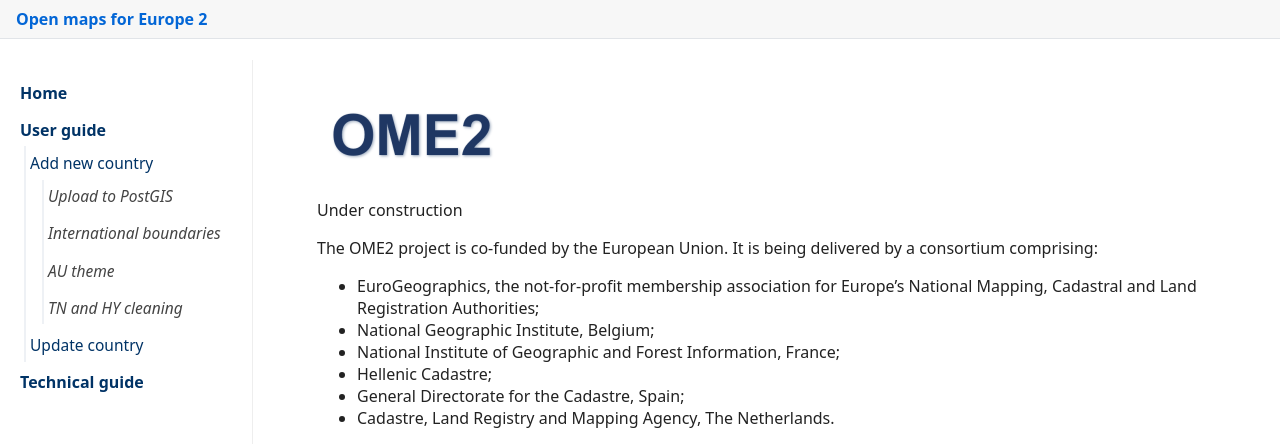
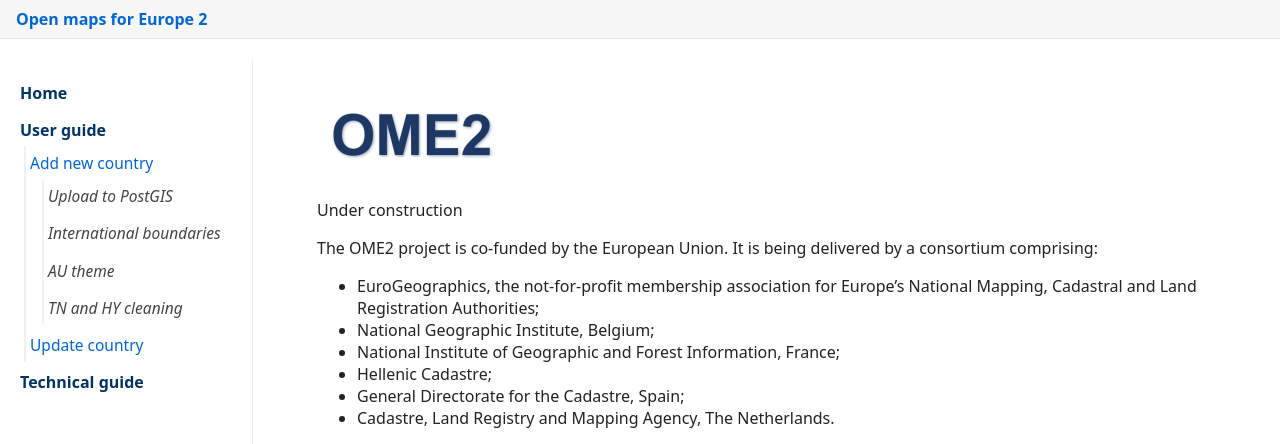
Before and after one commit to openmapsforeurope2/ome2-dev, a Jekyll site: the page built from README.md, in a window 1280 px wide. Shown: the top 444 px of the page. Built offline with Jekyll 4.4.1, drawn with Linux system fonts in a browser that asks for light colours; our own code applies the rules of GitHub Pages for plain Markdown files.

Commit message:
Color fix

```diff
--- a/assets/styles.css
+++ b/assets/styles.css
@@ -94,7 +94,7 @@ body{font-family:system-ui,Segoe UI,Roboto,Helvetica,Arial,sans-serif;margin:0;c
 
 /* First sub-level: red, not bold, not italic */
 .sidebar > .sidebar-nav > ul > li > ul.submenu > .sidebar-nav > ul > li > .menu-header > a {
-  color: #003366 !important;
+  color: #0366D6 !important;
   font-weight: normal !important;
   font-style: normal !important;
 }
```
